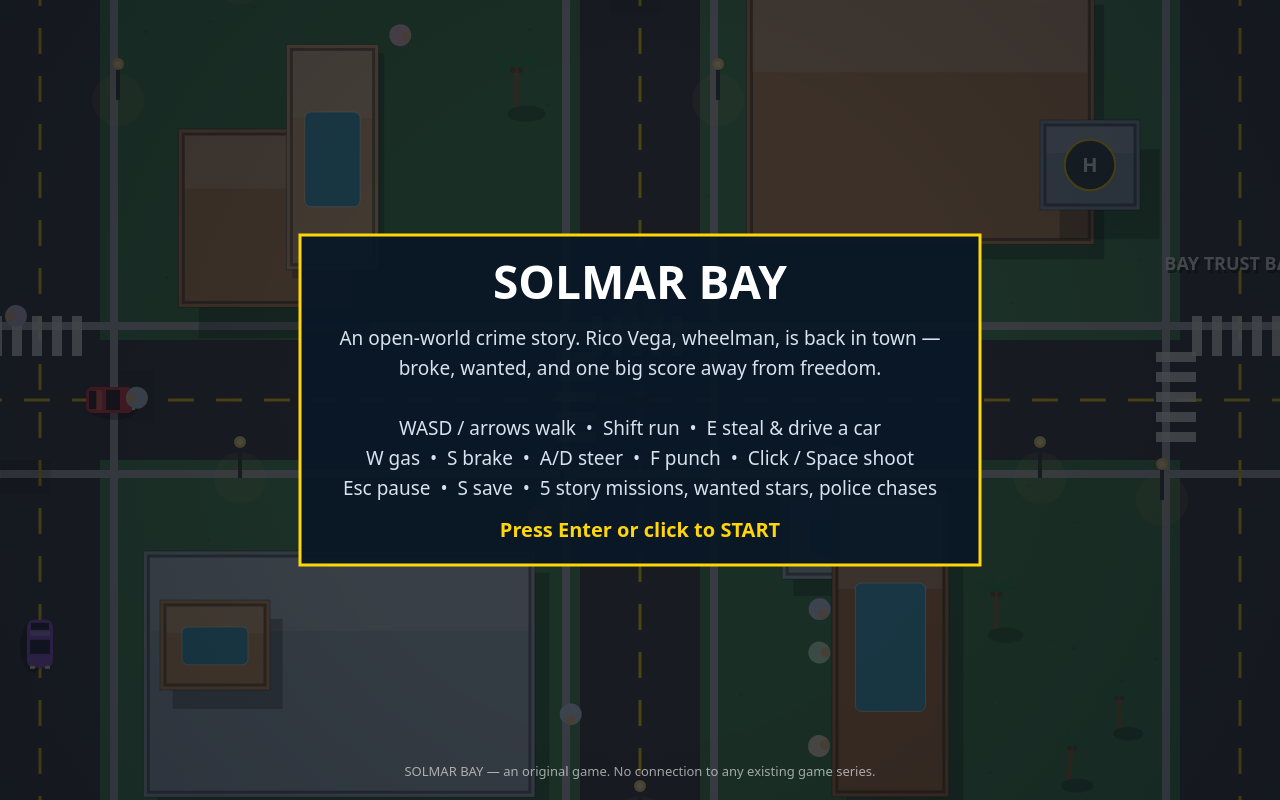
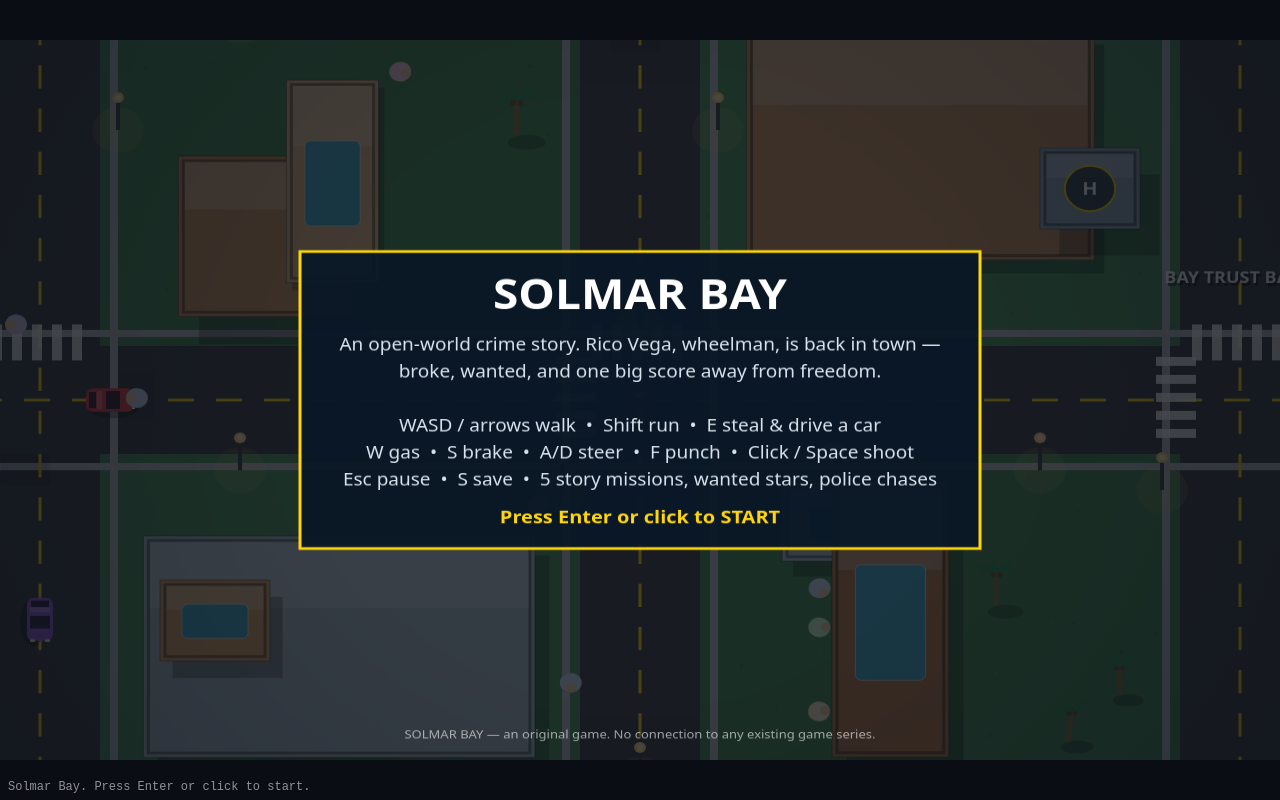
Before and after one commit to Mastomy2/gta6-01-entry, a plain HTML site: page game/index.html in a window 1280 px wide. Drawn offline with Linux system fonts and the light colour scheme; animation ran at ten frames a second.

Commit message:
Add files via upload

```diff
--- a/game/index.html
+++ b/game/index.html
@@ -1,24 +1,45 @@
-<!doctype html>
+<!DOCTYPE html>
 <html lang="en">
 <head>
 <meta charset="utf-8">
 <meta name="viewport" content="width=device-width, initial-scale=1">
-<!-- Screenshot staging: ?demo=chase|beach|plaza|heist runs a live scene and sets
-     window.__shotReady when it is ready to photograph; ?auto=1 runs the autopilot self-test. -->
-<link rel="icon" href="data:,">
-<title>Solmar Bay — Open World Crime</title>
+<title>Solmar Bay — an open-world crime game</title>
 <style>
-  html, body { margin: 0; height: 100%; overflow: hidden; background: #0b1c2c; }
-  #game { position: fixed; inset: 0; width: 100%; height: 100%; display: block; touch-action: none; }
-  #status { position: absolute; width: 1px; height: 1px; overflow: hidden; clip-path: inset(50%); white-space: nowrap; }
-  #autolog { position: absolute; left: 8px; bottom: 8px; color: #fff; font: 12px monospace;
-    background: rgba(0,0,0,.55); padding: 6px 8px; border-radius: 4px; max-width: 560px; display: none; white-space: pre-wrap; }
+  html, body {
+    margin: 0;
+    padding: 0;
+    background: #0a0e14;
+    height: 100%;
+    overflow: hidden;
+    font-family: sans-serif;
+  }
+  #wrap {
+    display: flex;
+    align-items: center;
+    justify-content: center;
+    height: 100vh;
+  }
+  canvas {
+    width: min(100vw, 177.78vh);
+    height: min(100vh, 56.25vw);
+    background: #4d8a4a;
+    image-rendering: auto;
+  }
+  #status {
+    position: fixed;
+    left: 8px;
+    bottom: 6px;
+    color: rgba(255, 255, 255, 0.55);
+    font: 12px monospace;
+    pointer-events: none;
+  }
 </style>
 </head>
 <body>
-<canvas id="game" aria-label="Solmar Bay: an open-world crime game. Walk with WASD, drive with E to enter a car, complete missions."></canvas>
-<p id="status" role="status" aria-live="polite"></p>
-<div id="autolog"></div>
+<div id="wrap">
+  <canvas id="game" width="1280" height="720"></canvas>
+</div>
+<div id="status"></div>
 <script type="module" src="./src/main.js"></script>
 </body>
 </html>
```
